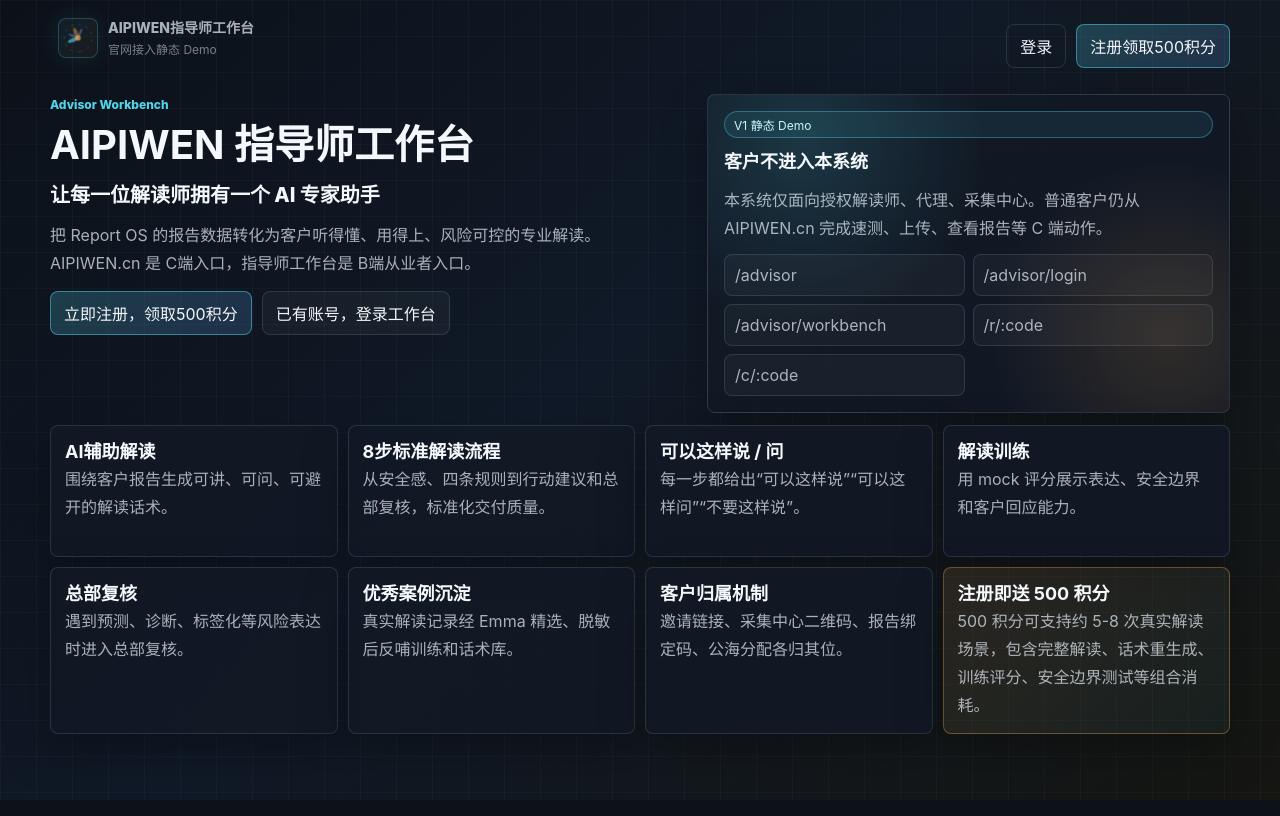
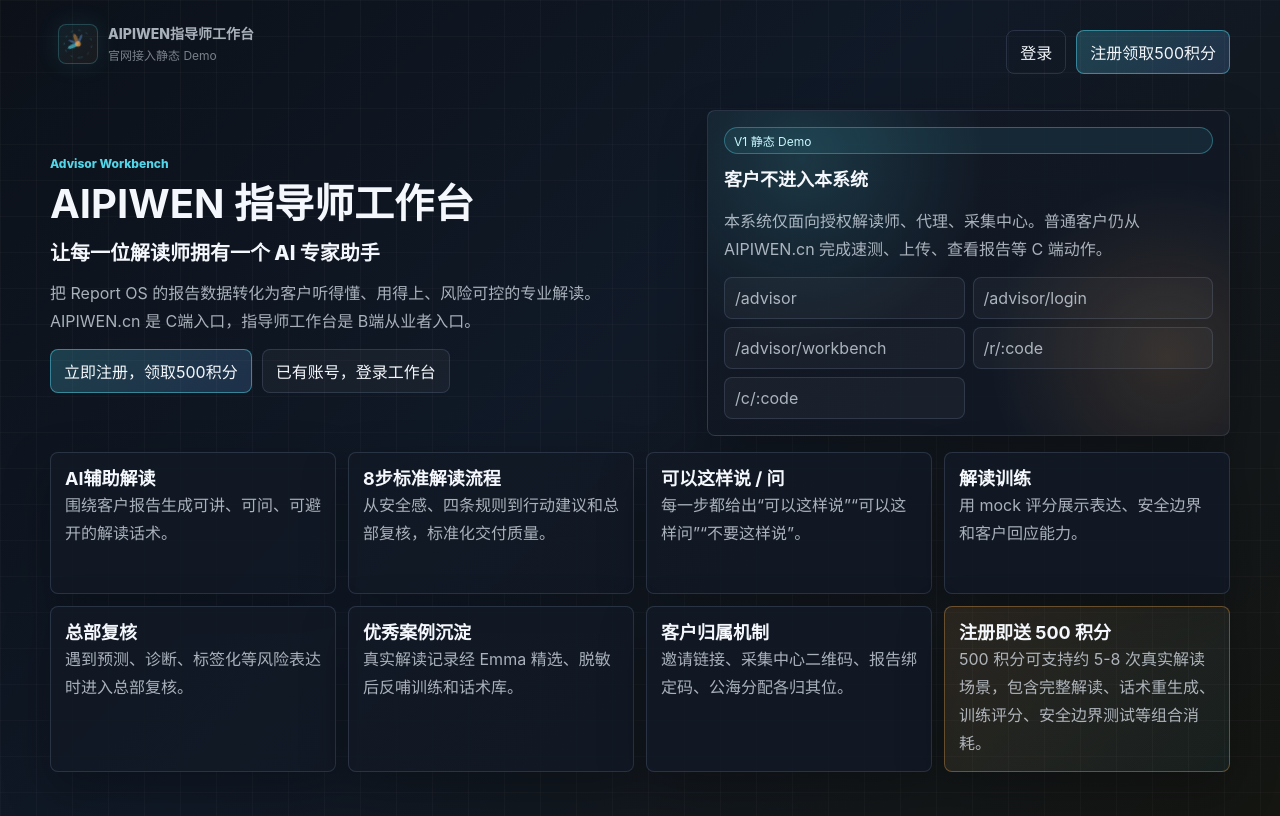
Before and after one commit to gyl-0322/aipiwen-ai-understanding, a plain HTML site: page advisor.html in a window 1280 px wide. Drawn offline with Linux system fonts and the light colour scheme.

Commit message:
fix: balance advisor intro spacing

```diff
--- a/static/ai-interpreter.css
+++ b/static/ai-interpreter.css
@@ -1221,17 +1221,17 @@ button.table-row {
 }
 
 body[data-page="advisor"] .public-shell {
-  padding-top: 12px;
-  padding-bottom: 34px;
+  padding-top: 18px;
+  padding-bottom: 44px;
 }
 
 body[data-page="advisor"] .public-nav {
-  margin-bottom: 14px;
+  margin-bottom: 22px;
 }
 
 body[data-page="advisor"] .public-hero {
-  min-height: 300px;
-  align-items: start;
+  min-height: 330px;
+  align-items: center;
 }
 
 body[data-page="advisor"] .public-hero h1 {
@@ -1248,17 +1248,17 @@ body[data-page="advisor"] .hero-actions {
 }
 
 body[data-page="advisor"] .public-hero-panel {
-  align-content: start;
-  gap: 12px;
+  align-content: center;
+  gap: 14px;
 }
 
 body[data-page="advisor"] .value-grid {
-  gap: 10px;
-  margin-top: 12px;
+  gap: 12px;
+  margin-top: 14px;
 }
 
 body[data-page="advisor"] .value-card {
-  min-height: 132px;
+  min-height: 142px;
   padding: 14px;
 }
 
```
